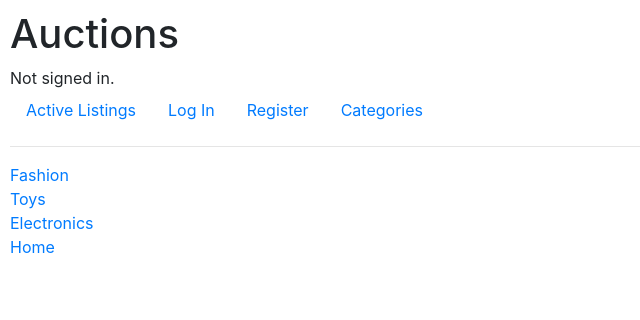
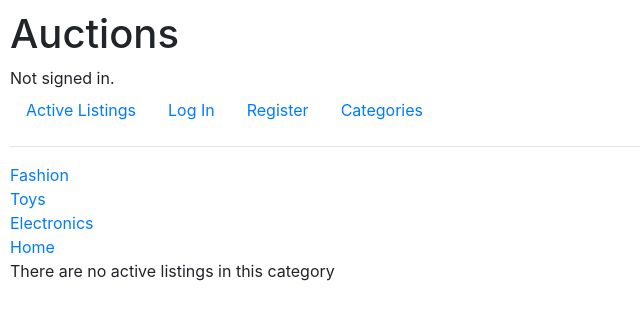
Before and after one commit to DarthEvgenius/e-Bay-proto, a Django app: page /categories in a window 1280 px wide. Shown: the top 320 px of the page, without its empty margins (0-640 px from the left). Run offline with Django 3.2, Linux system fonts and the light colour scheme; data comes from the database, SQL or seed files in the repository; both versions use the stored data as it was after the commit; parts of the project's set-up code (start-up, migrations or seed data) failed here and were passed over; some libraries are stand-ins or nearby versions.

Commit message:
Made logic of categories views

```diff
--- a/commerce/auctions/templates/auctions/categories.html
+++ b/commerce/auctions/templates/auctions/categories.html
@@ -5,7 +5,7 @@
 	<!-- shows categories -->
 	{% for i in categories %}
 		<div>
-			<a href="{% url 'category' category=i %}">{{ i.category }}</a>
+			<a href="{% url 'category' category=i.category %}">{{ i.category }}</a>
 		</div>
 	{% endfor %}
 
@@ -31,5 +31,7 @@
 				</div>
 			</div>
 		{% endfor %}
+	{% else %}
+		<p>There are no active listings in this category</p>
 	{% endif %}
 {% endblock %}
--- a/commerce/auctions/views.py
+++ b/commerce/auctions/views.py
@@ -153,8 +153,18 @@ def categories(request):
 def category(request, category):
     """ Shows all the active listings of that category """
 
-    category_listings = Listing.objects.filter(category)
+    # Get id of the category, because Foreign Key wants id of the Primary key
+    cat_id = Category.objects.get(category=category)
+
+    # Get listings
+    category_listings = Listing.objects.filter(category=cat_id)
+
+    print(category_listings)
+
+    # Get all the categories to view them
+    categories = Category.objects.all()
 
     return render(request, "auctions/categories.html", {
-        "category_listings": category_listings
+        "category_listings": category_listings,
+        "categories": categories
     })
```
Also changed, not shown: commerce/auctions/migrations/0002_categories_listings.py (deleted), commerce/auctions/migrations/0002_category_listing_watchlist_comment_bid.py (added), commerce/auctions/migrations/0003_watchlist_comments_bids.py (deleted), commerce/auctions/migrations/0004_rename_bids_bid_rename_categories_category_and_more.py (deleted), commerce/auctions/migrations/0005_alter_listing_status.py (deleted), commerce/auctions/migrations/0006_alter_listing_winner.py (deleted), commerce/auctions/migrations/0007_listing_current_price.py (deleted), commerce/db.sqlite3.
